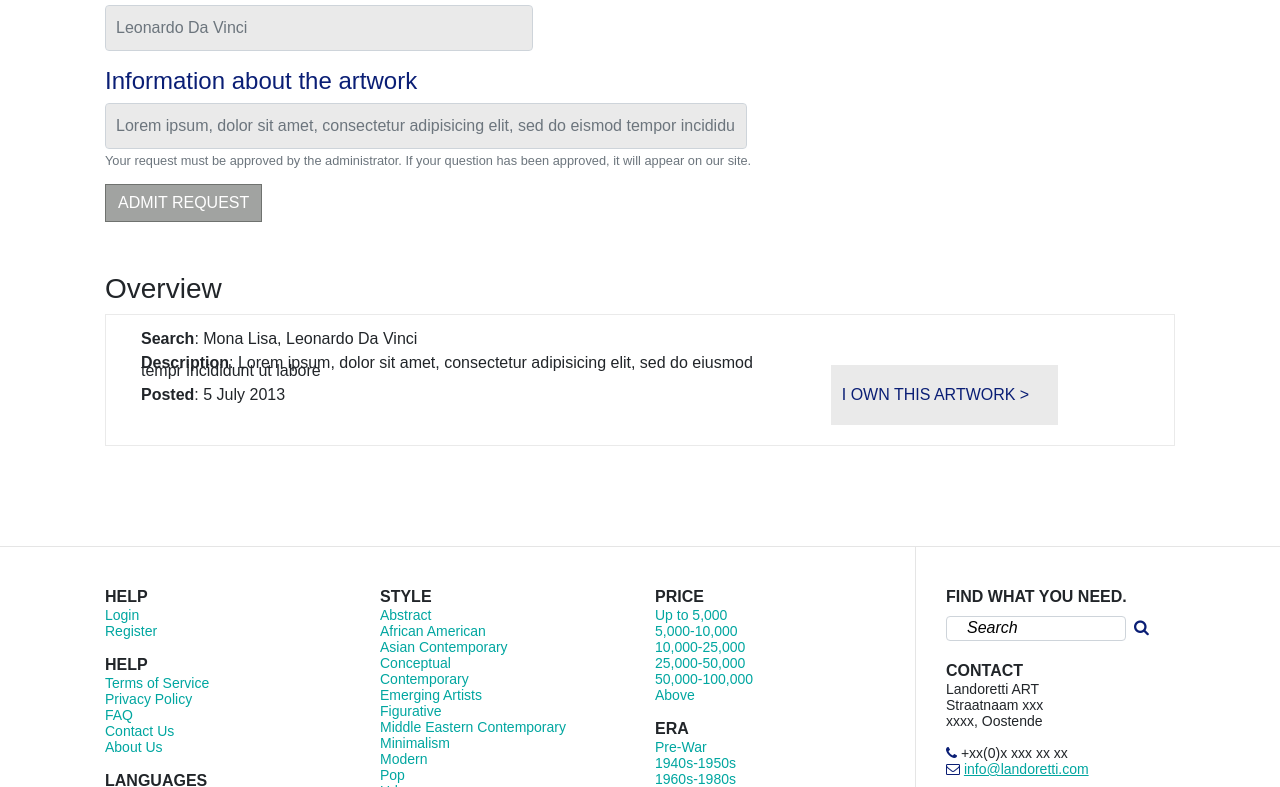
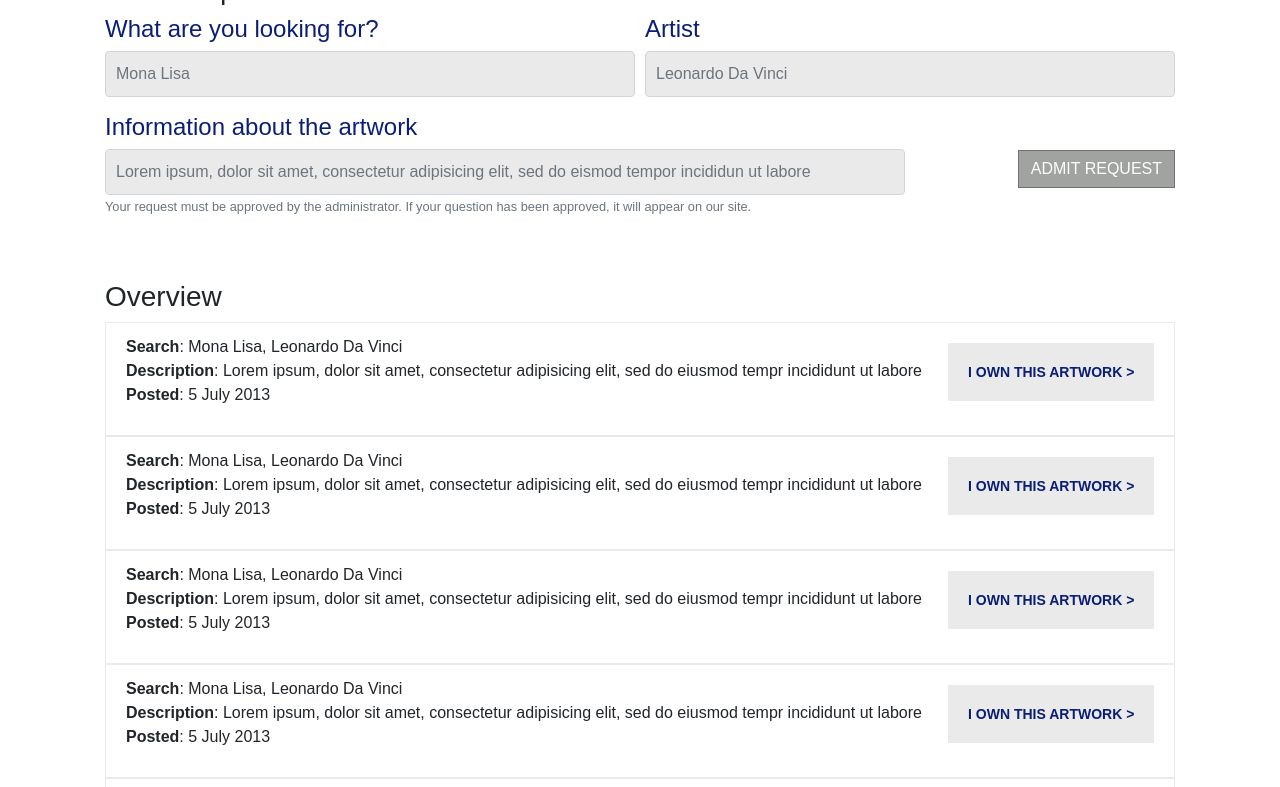
Before and after one commit to AndreeaPenu/Landoretti, a website: page search.html in a window 1280 px wide. Shown: the part 977-1764 px from the top of the page. Drawn offline with nearby package versions, Linux system fonts and the light colour scheme; files whose address does not match are found by name.

Commit message:
overview fix

```diff
--- a/scss/base/_base.scss
+++ b/scss/base/_base.scss
@@ -277,7 +277,7 @@
 }
 .hero-image{
     background-image: url("../img/plaat.jpg");
-    height:60%;
+    height:78%;
     background-position: center;
     background-repeat: no-repeat;
     background-size: cover;
@@ -302,7 +302,7 @@
     color:$blueGreen;
     position: absolute;
     left:940px;
-    top:445px;
+    top:409px;
     width:22%;
     height:80px;
     padding:25px;
@@ -478,7 +478,7 @@
   .breadcrumbs{
       color:$blueGreen;
       margin:40px 0;
-      font-weight: 600;
+      font-weight: 400;
 
   }
 
@@ -594,12 +594,12 @@
 }
 
 #search #name, #search #artist{
-    width:40%;
+ //   width:40%;
     background-color:$gray;
     padding:10px;
 }
 #search #info{
-    width:60%;
+   // width:60%;
     background-color:$gray;
     padding:10px;
 }
@@ -630,13 +630,26 @@
 .overview{
     border:1px solid $gray;
     padding:20px;
+    display: flex;
+    flex-direction: row;
 }
 
 .overview p{
     line-height:50%;
 }
 
+.flex-4 {
+    flex: 4;
+}
+
+.flex-1 {
+    flex: 1;
+}
+
 .own{
+    font-size: 14px;
+    font-weight: 700;
+    text-align: center;
     border:1px solid $gray;
     background-color:$gray;
     color:$darkBlue;
@@ -949,3 +962,8 @@
         color: $white;
     }
 }
+
+.admin-request {
+    float: right;
+    margin-top: 37px;
+}
--- a/search.html
+++ b/search.html
@@ -106,10 +106,10 @@
              <h3>Lorem Ipsum</h3>
         </div>
 
-      <p class="overlay-text-profile">Lorem Ipsum is simply dummy text of the printing and typesetting industry.
+      <p>Lorem Ipsum is simply dummy text of the printing and typesetting industry.
         Lorem Ipsum has been the industry's standard dummy text ever since the 1500s</p>
 
-      <p class="overlay-text-profile">
+      <p>
           Price: € 299,99
       </p>
 
@@ -134,22 +134,32 @@
             <h3>Add a request</h3>
 
             <form>
-                    <div class="form-group">
+                <div class="form-row">
+                    <div class="form-group col-md-6">
                       <label for="name">What are you looking for?</label>
                       <input type="text" class="form-control" id="name" placeholder="Mona Lisa">
                     </div>
-                    <div class="form-group">
+                    <div class="form-group col-md-6">
                       <label for="artist">Artist</label>
                       <input type="text" class="form-control" id="artist" placeholder="Leonardo Da Vinci">
                     </div>
+                </div>
 
-                    <div class="form-group">
+                <div class="form-row">
+                       <div class="form-group col-md-9">
                         <label for="info">Information about the artwork</label>
                         <input type="text" class="form-control" id="info" aria-describedby="infoHelp" placeholder="Lorem ipsum, dolor sit amet, consectetur adipisicing elit, sed do eismod tempor incididun ut labore">
                         <small id="infoHelp" class="form-text text-muted">Your request must be approved by the administrator. If your question has been approved, it will appear on our site.</small>
                     </div>
 
-                    <button type="submit" class="btn btn-primary">ADMIT REQUEST</button>
+                    <div class="form-group col-md-3">
+                         <button type="submit" class="btn btn-primary admin-request">ADMIT REQUEST</button>
+                    </div>
+
+                </div>
+
+
+
                   </form>
 
         </div>
@@ -159,18 +169,70 @@
         <div class="container-fluid s-overview">
             <h3>Overview</h3>
             <div class="overview">
-                <div class="col-sm-8">
+                <div class="flex-4">
                     <p><strong>Search</strong>: Mona Lisa, Leonardo Da Vinci</p>
                     <p><strong>Description</strong>: Lorem ipsum, dolor sit amet, consectetur adipisicing elit, sed do eiusmod tempr incididunt ut labore</p>
                     <p><strong>Posted</strong>: 5 July 2013</p>
                 </div>
-                <div class="col-sm-3">
+                <div class="flex-1">
                     <div class="own">
                             I OWN THIS ARTWORK >
                     </div>
 
                 </div>
             </div>
+            <div class="overview">
+                    <div class="flex-4">
+                        <p><strong>Search</strong>: Mona Lisa, Leonardo Da Vinci</p>
+                        <p><strong>Description</strong>: Lorem ipsum, dolor sit amet, consectetur adipisicing elit, sed do eiusmod tempr incididunt ut labore</p>
+                        <p><strong>Posted</strong>: 5 July 2013</p>
+                    </div>
+                    <div class="flex-1">
+                        <div class="own">
+                                I OWN THIS ARTWORK >
+                        </div>
+
+                    </div>
+                </div>
+                <div class="overview">
+                        <div class="flex-4">
+                            <p><strong>Search</strong>: Mona Lisa, Leonardo Da Vinci</p>
+                            <p><strong>Description</strong>: Lorem ipsum, dolor sit amet, consectetur adipisicing elit, sed do eiusmod tempr incididunt ut labore</p>
+                            <p><strong>Posted</strong>: 5 July 2013</p>
+                        </div>
+                        <div class="flex-1">
+                            <div class="own">
+                                    I OWN THIS ARTWORK >
+                            </div>
+
+                        </div>
+                    </div>
+                    <div class="overview">
+                            <div class="flex-4">
+                                <p><strong>Search</strong>: Mona Lisa, Leonardo Da Vinci</p>
+                                <p><strong>Description</strong>: Lorem ipsum, dolor sit amet, consectetur adipisicing elit, sed do eiusmod tempr incididunt ut labore</p>
+                                <p><strong>Posted</strong>: 5 July 2013</p>
+                            </div>
+                            <div class="flex-1">
+                                <div class="own">
+                                        I OWN THIS ARTWORK >
+                                </div>
+
+                            </div>
+                        </div>
+                        <div class="overview">
+                                <div class="flex-4">
+                                    <p><strong>Search</strong>: Mona Lisa, Leonardo Da Vinci</p>
+                                    <p><strong>Description</strong>: Lorem ipsum, dolor sit amet, consectetur adipisicing elit, sed do eiusmod tempr incididunt ut labore</p>
+                                    <p><strong>Posted</strong>: 5 July 2013</p>
+                                </div>
+                                <div class="flex-1">
+                                    <div class="own">
+                                            I OWN THIS ARTWORK >
+                                    </div>
+
+                                </div>
+                            </div>
         </div>
 
     <!-- Footer -->
```
Also changed, not shown: css/main.css.
